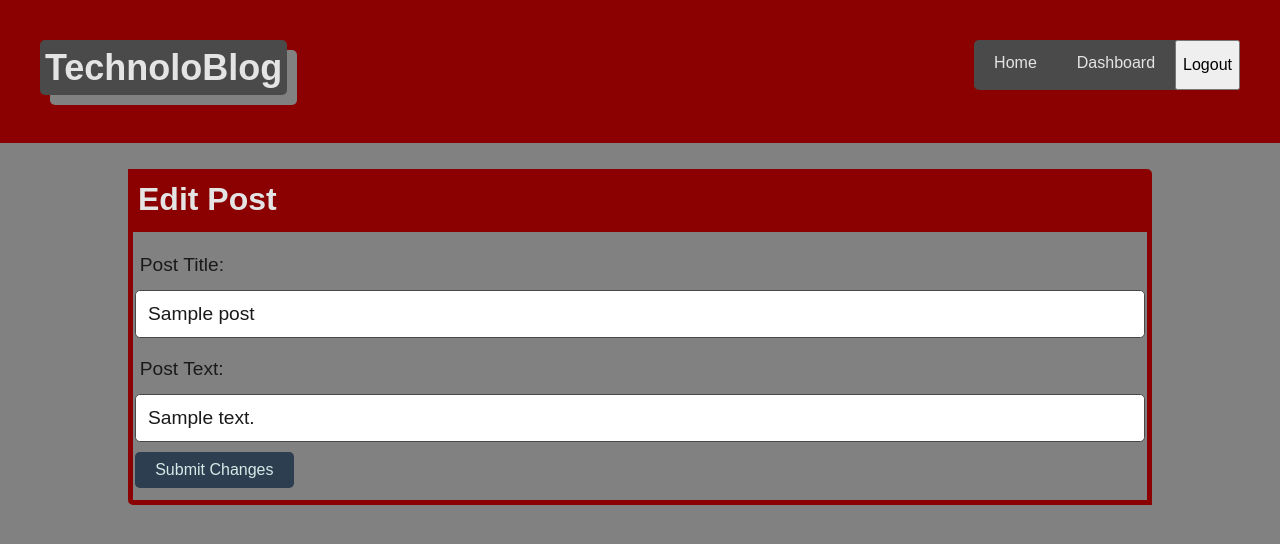
After one commit to JustDesmarais/TechnoloBlog, a Node server app: page /edit/1 in a window 1280 px wide. The commit adds this page. Shown: the top 544 px of the page. Run offline with Node 20, Linux system fonts and the light colour scheme; a user stored in the database is signed in; tables that the repository leaves empty hold one stand-in row (values such as "Sample post"); some libraries are stand-ins or nearby versions.

Commit message:
updated edit/del buttons

```diff
--- a/controllers/api/blogpost-routes.js
+++ b/controllers/api/blogpost-routes.js
@@ -1,5 +1,5 @@
 const router = require('express').Router();
-const { Post } = require('../../models');
+const { Post, Comment } = require('../../models');
 const withAuth = require('../../utils/auth');
 
 //localhost3001/api/posts/
@@ -32,6 +32,9 @@ router.put('/:id', withAuth, async (req, res) => {
 //localhost3001/api/posts/post/id
 router.delete('/:id', withAuth, async (req, res) => {
     try {
+        const postComments = await Comment.destroy({
+            where: { post_id: req.params.id }
+        })
         const postData = await Post.destroy({
             where: {
                 id: req.params.id,
--- a/controllers/home-routes.js
+++ b/controllers/home-routes.js
@@ -88,13 +88,28 @@ router.get('/dashboard', withAuth, async (req, res) => {
     }
 });
 
+router.get('/edit/:id', withAuth, async (req, res) => {
+    try {
+        const postData = await Post.findByPk(req.params.id)
+
+        const post = postData.get({ plain: true });
+        res.render('edit', {
+            ...post,
+            loggedIn: true,
+        });
+    } catch (err) {
+        res.status(500).json(err);
+        console.log(err)
+    }
+})
+
 router.get('/new-post', withAuth, (req, res) => res.render('new-post', {loggedIn: true}));
 router.get('/new-comment', withAuth, (req, res) => res.render('new-comment', {loggedIn: true}));
 
 // call to render the login page
 router.get('/login', (req, res) => {
     // If the user is already logged in, redirect the request to the user's dashboard
-    if (req.session.loggeIn) {
+    if (req.session.loggedIn) {
       res.redirect('/dashboard');
       return;
     }
@@ -105,7 +120,7 @@ router.get('/login', (req, res) => {
 // call to render sign-up page
 router.get('/signup', (req, res) => {
     // If the user is already logged in, redirect the request to the user's dashboard
-    if (req.session.loggeIn) {
+    if (req.session.loggedIn) {
       res.redirect('/dashboard');
       return;
     }
--- a/public/js/profile.js
+++ b/public/js/profile.js
@@ -7,7 +7,7 @@ const addCommentHandler = (event) => {
 };
 
 const submitCommentHandler = async (event) => {
-  event.preventDefault
+  event.preventDefault();
 
   const content = document.querySelector('#comment-text').value.trim();
   const post_id = document.querySelector('#main-post').getAttribute('data-id');
@@ -53,7 +53,7 @@ const newFormHandler = async (event) => {
 };
 
 const delButtonHandler = async (event) => {
-  event.stopPropagation();
+  event.preventDefault();
   if (event.target.hasAttribute('data-id')) {
     const id = event.target.getAttribute('data-id');
     console.log(id);
@@ -70,7 +70,7 @@ const delButtonHandler = async (event) => {
 };
 
 const delCommentHandler = async (event) => {
-  event.stopPropagation();
+  event.preventDefault();
   if (event.target.hasAttribute('data-id')) {
     const id = event.target.getAttribute('data-id');
 
@@ -86,6 +86,46 @@ const delCommentHandler = async (event) => {
   }
 };
 
+const editCommentHandler = async (event) => {
+  event.preventDefault();
+  const postID = event.target.getAttribute("data-id");
+  try{
+
+    if (postID) {
+        document.location.replace(`/edit/${postID}`);
+    }
+  } catch (err) {
+    console.log(err);
+  }
+}
+
+const editCommentSubmit = async (event) => {
+  event.stopPropegation();
+  event.preventDefault();
+
+  const id = event.target.getAttribute('data-id');
+  const title = document.querySelector('#post-title').value.trim();
+  const content = document.querySelector('#edit-post-text').value.trim();
+
+  if (title && content) {
+    console.log(title, content);
+    const response = await fetch(`/api/posts/${id}`, {
+      method: 'PUT',
+      body: JSON.stringify({ title, content }),
+      headers: {
+        'Content-Type': 'application/json',
+      },
+    });
+
+    if (response.ok) {
+      document.location.replace('/dashboard');
+    } else {
+      alert('Failed to create project');
+    }
+  }
+};
+
+
 document.addEventListener('DOMContentLoaded', function () {
 document
   .querySelector('.new-post-form')
@@ -93,9 +133,11 @@ document
 });
 
 document.addEventListener('DOMContentLoaded', function () {
-document
-  .querySelector('#delete-button')
-  .addEventListener('click', delButtonHandler);
+  const delButtons = document.querySelectorAll('.delete-button');
+
+  delButtons.forEach(function(db) {
+    db.addEventListener('click', delButtonHandler);
+  })
 });
 
 document.addEventListener('DOMContentLoaded', function () {
@@ -115,3 +157,17 @@ document.addEventListener('DOMContentLoaded', function () {
     .querySelector('#delComment')
     .addEventListener('click', delCommentHandler);
   });
+
+document.addEventListener('DOMContentLoaded', function () {
+  const editButtons = document.querySelectorAll('.edit-button');
+
+  editButtons.forEach(function(eb){
+    eb.addEventListener('click', editCommentHandler);
+  })
+});
+
+  document.addEventListener('DOMContentLoaded', function () {
+    document
+      .querySelector('.edit-post-form')
+      .addEventListener('click', editCommentSubmit);
+    });
--- a/views/dashboard.handlebars
+++ b/views/dashboard.handlebars
@@ -6,12 +6,8 @@
             <a href="/post/{{this.id}}">
               <h2>{{this.title}}</h2>
             </a>
-            <p>Posted on {{this.createdAt}}<span><button style="font-size:20px margin:3px"><i class="fa fa-trash-o" id='delete-button' data-id={{this.id}}></i></button></span></p>
+            <p>Posted on {{this.createdAt}}<span><button class="btn btn-primary edit-button" data-id="{{this.id}}">Edit</button></button><button style="font-size:20px margin:3px"><i class="fa fa-trash-o delete-button" data-id={{this.id}}></i></button></span></p>
         </div>
-
-    <div class="cardbody">
-        <p>{{this.content}}</p>
-    </div>
 </div>
 {{/each}}
 
--- /dev/null
+++ b/views/edit.handlebars
@@ -0,0 +1,16 @@
+<div class="login-card">
+    <h2 class="cardheader">Edit Post</h2>
+    <form class="form edit-post-form">
+      <div class="form-group">
+        <label for="post-title">Post Title:</label>
+        <input class="form-input" type="text" id="post-title" value="{{this.title}}" />
+      </div>
+      <div class="form-group">
+        <label for="edit-post-text">Post Text:</label>
+        <input class="form-input" type="text" id="edit-post-text" value="{{this.content}}"/>
+      </div>
+      <div class="form-group">
+        <button class="btn btn-primary edit-post-form" type="submit" data-id="{{this.id}}">Submit Changes</button>
+      </div>
+    </form>
+</div>
```
Also changed, not shown: views/partials/post-details.handlebars (deleted).
